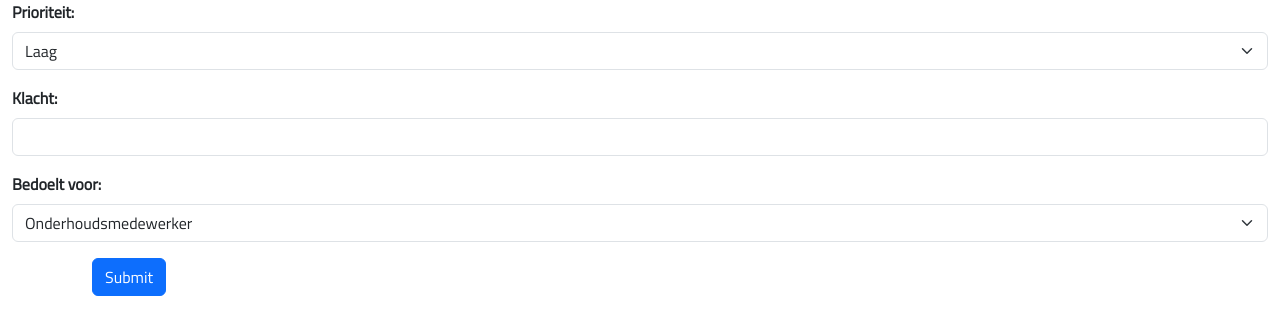
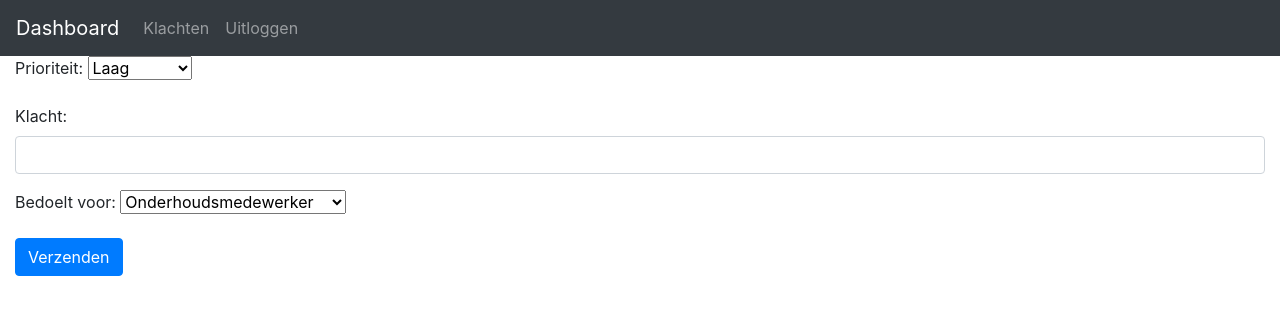
Before and after one commit to ililuab/Camping-Scrum-V2, a PHP site: page /pages/klachten.php in a window 1280 px wide. Shown: the top 335 px of the page. Run offline with PHP 8.4, Linux system fonts and the light colour scheme.

Commit message:
Authenticatie fixes alles uitloggen fixes alle dashboards gefixt

```diff
--- a/pages/klachten.php
+++ b/pages/klachten.php
@@ -2,21 +2,32 @@
 <html lang="en">
 
 <head>
-    <title>Camping Scrum BV | Klachten</title>
     <meta charset="UTF-8">
     <meta http-equiv="X-UA-Compatible" content="IE=edge">
     <meta name="viewport" content="width=device-width, initial-scale=1.0">
-    <link href="https://fonts.bunny.net/css?family=figtree:400,600&display=swap" rel="stylesheet">
-    <link href="https://fonts.googleapis.com/css2?family=Titillium+Web&display=swap" rel="stylesheet">
-    <link rel="preconnect" href="https://fonts.bunny.net">
-    <link href="https://fonts.bunny.net/css?family=figtree:400,600&display=swap" rel="stylesheet">
-    <link href="https://fonts.googleapis.com/css2?family=Titillium+Web&display=swap" rel="stylesheet">
-    <link href="https://cdn.jsdelivr.net/npm/bootstrap@5.3.0-alpha3/dist/css/bootstrap.min.css" rel="stylesheet"
-        integrity="sha384-KK94CHFLLe+nY2dmCWGMq91rCGa5gtU4mk92HdvYe+M/SXH301p5ILy+dN9+nJOZ" crossorigin="anonymous">
-    <link rel="stylesheet" href="../css/styles.css">
+    <link rel="stylesheet" href="https://stackpath.bootstrapcdn.com/bootstrap/4.5.2/css/bootstrap.min.css">
+    <title>Camping Scrum | Klachten</title>
 </head>
 
 <body>
+<nav class="navbar navbar-expand-lg navbar-dark bg-dark">
+        <a class="navbar-brand" href="#">Dashboard</a>
+        <button class="navbar-toggler" type="button" data-toggle="collapse" data-target="#navbarNav"
+            aria-controls="navbarNav" aria-expanded="false" aria-label="Toggle navigation">
+            <span class="navbar-toggler-icon"></span>
+        </button>
+        <div class="collapse navbar-collapse" id="navbarNav">
+            <ul class="navbar-nav">
+                <li class="nav-item">
+                    <a class="nav-link" href="klachten.php">Klachten</a>
+                </li>
+                <li class="nav-item">
+                    <a class="nav-link" href="logout.php">Uitloggen</a>
+                </li>
+            </ul>
+        </div>
+    </nav>
+
     <div class="container-fluid">
         <form method="post" action="klachten-update.php">
             <div class="mb-3">
@@ -43,7 +54,7 @@
                 </select>
             </div>
 
-            <button type="submit" class="btn btn-primary">Submit</button>
+            <button type="submit" class="btn btn-primary">Verzenden</button>
         </form>
     </div>
 
--- a/pages/login.php
+++ b/pages/login.php
@@ -31,7 +31,7 @@ include("../php/login.php")
             <div class="login" id="logindiv">
                 <form class="form" action="../php/login.php" method="POST">
                     <div class="input-container">
-                        <input required placeholder="E-Mail" name="email" class="" type="text">
+                        <input required placeholder="E-Mail" name="email" class="" type="email">
                     </div>
                     <div class="input-container">
                         <input required placeholder="Password" name="wachtwoord" class="" type="password">
@@ -48,7 +48,7 @@ include("../php/login.php")
                         <input placeholder="Full Name" name="full_name" class="" type="text">
                     </div>
                     <div class="input-container">
-                        <input placeholder="E-Mail" name="email" class="" type="text">
+                        <input placeholder="E-Mail" name="email" class="" type="email">
                     </div>
                     <div class="input-container">
                         <input placeholder="Password" name="wachtwoord" class="" type="password">
--- a/php/login.php
+++ b/php/login.php
@@ -36,7 +36,7 @@ if (isset($_POST["submit"])) {
             $row = $stmt->fetch();
 
             if($row['account_role'] == 1) {
-                redirect("../admin/dashboardAdmin.php");
+                redirect("../php/dashboardAdmin.php");
             } else {
                 redirect("../pages/account.php");
             }
```
Also changed, not shown: pages/account.php (+1 -7 lines), php/dashboardAdmin.php (+41 -1 lines).
